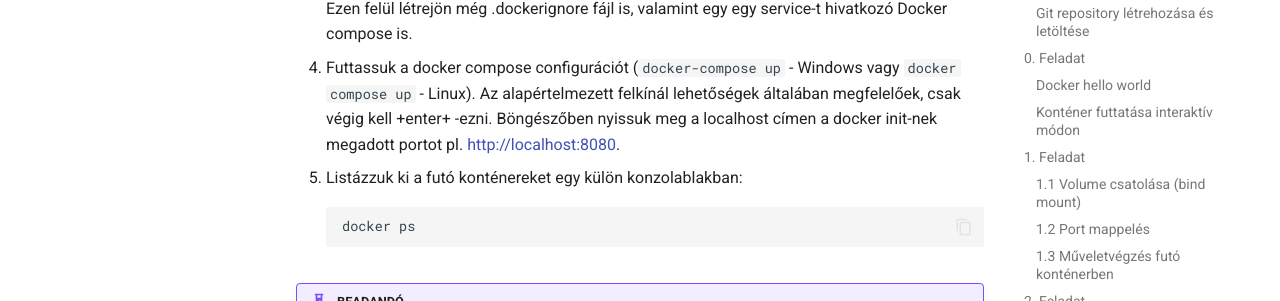
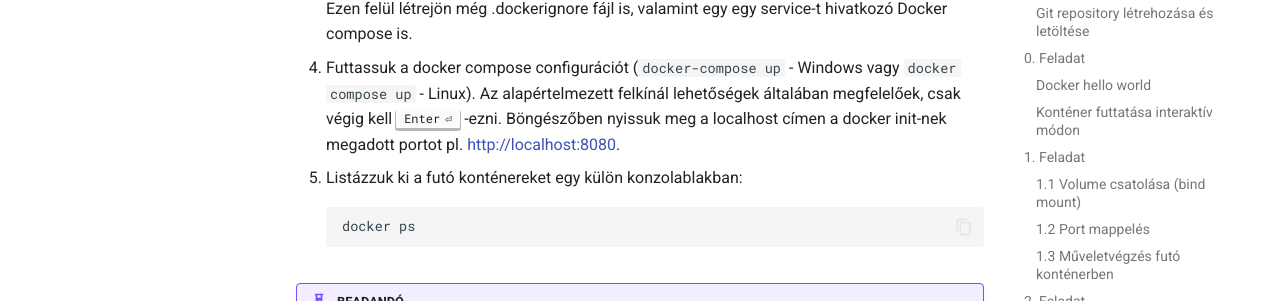
Before and after one commit to bmeviaumb11/skalazhato, an MkDocs documentation site: the page built from docs/homework/01-hw/index.md, in a window 1280 px wide and 900 px high, scrolled down 13726 px. Shown: the part 176-477 px from the top of the window. Built offline with MkDocs 1.6.1 and Material for MkDocs 9.7.7, drawn with Linux system fonts in a browser that asks for light colours; emoji names are drawn with the system emoji font; comment, search, counter and statistics services are not loaded.

```diff
--- a/docs/homework/01-hw/index.md
+++ b/docs/homework/01-hw/index.md
@@ -620,7 +620,7 @@ A `docker init` paranccsal egy megadott technológiához tartozó, docker alapú
 
     Ezen felül létrejön még .dockerignore fájl is, valamint egy egy service-t hivatkozó Docker compose is.
 
-4. Futtassuk a docker compose configurációt (`docker-compose up` - Windows vagy `docker compose up` - Linux). Az alapértelmezett felkínál lehetőségek általában megfelelőek, csak végig kell +enter+ -ezni. Böngészőben nyissuk meg a localhost címen a docker init-nek megadott portot pl. http://localhost:8080.
+4. Futtassuk a docker compose configurációt (`docker-compose up` - Windows vagy `docker compose up` - Linux). Az alapértelmezett felkínál lehetőségek általában megfelelőek, csak végig kell ++enter++ -ezni. Böngészőben nyissuk meg a localhost címen a docker init-nek megadott portot pl. http://localhost:8080.
 
 5. Listázzuk ki a futó konténereket egy külön konzolablakban:
 
```
